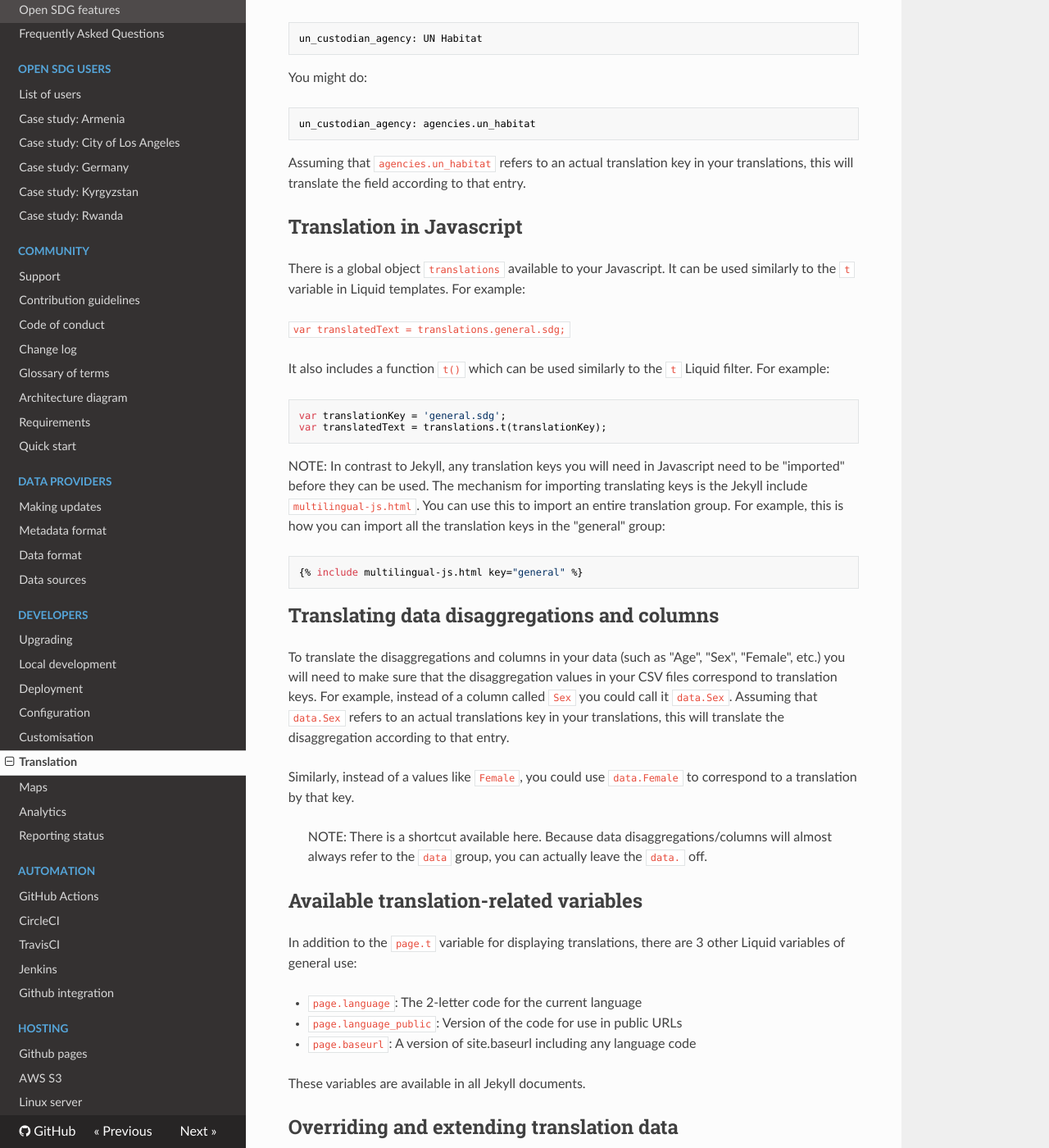
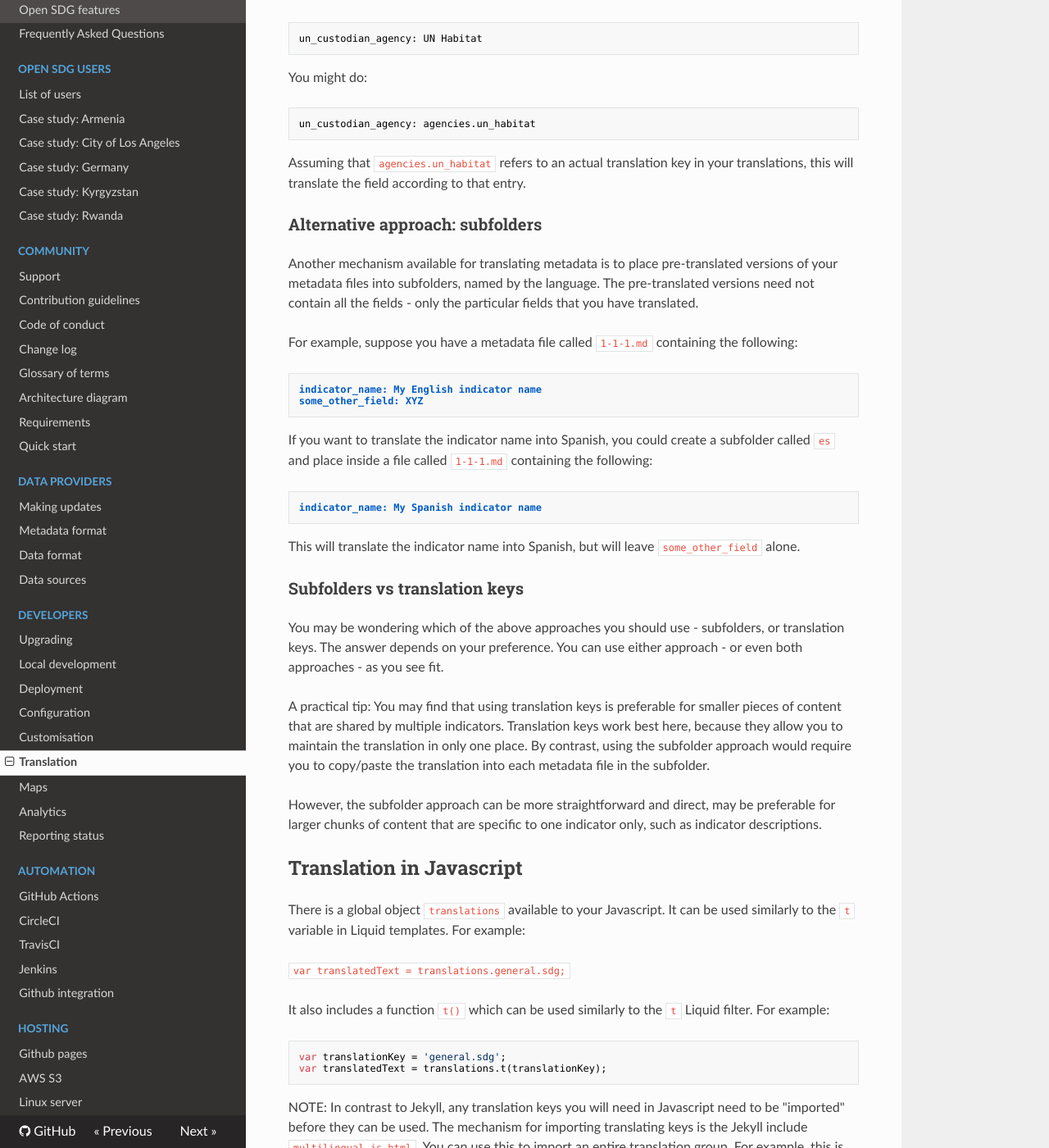
Before and after one commit to open-sdg/open-sdg, an MkDocs documentation site: the page built from docs/translation.md, in a window 1280 px wide and 1400 px high, scrolled down 1869 px. Shown: the whole window at 82% size. Built offline with MkDocs 1.6.1, drawn with Linux system fonts in a browser that asks for light colours; nearby versions of some CDN libraries; old or Windows-style settings are respelled for this version of MkDocs.

Commit message:
Docs and testing for the subfolder approach with translated builds

````diff
--- a/docs/translation.md
+++ b/docs/translation.md
@@ -65,6 +65,33 @@ un_custodian_agency: agencies.un_habitat
 
 Assuming that `agencies.un_habitat` refers to an actual translation key in your translations, this will translate the field according to that entry.
 
+### Alternative approach: subfolders
+
+Another mechanism available for translating metadata is to place pre-translated versions of your metadata files into subfolders, named by the language. The pre-translated versions need not contain all the fields - only the particular fields that you have translated.
+
+For example, suppose you have a metadata file called `1-1-1.md` containing the following:
+
+```
+indicator_name: My English indicator name
+some_other_field: XYZ
+```
+
+If you want to translate the indicator name into Spanish, you could create a subfolder called `es` and place inside a file called `1-1-1.md` containing the following:
+
+```
+indicator_name: My Spanish indicator name
+```
+
+This will translate the indicator name into Spanish, but will leave `some_other_field` alone.
+
+### Subfolders vs translation keys
+
+You may be wondering which of the above approaches you should use - subfolders, or translation keys. The answer depends on your preference. You can use either approach - or even both approaches - as you see fit.
+
+A practical tip: You may find that using translation keys is preferable for smaller pieces of content that are shared by multiple indicators. Translation keys work best here, because they allow you to maintain the translation in only one place. By contrast, using the subfolder approach would require you to copy/paste the translation into each metadata file in the subfolder.
+
+However, the subfolder approach can be more straightforward and direct, may be preferable for larger chunks of content that are specific to one indicator only, such as indicator descriptions.
+
 ## Translation in Javascript
 
 There is a global object `translations` available to your Javascript. It can be used similarly to the `t` variable in Liquid templates. For example:
````
Also changed, not shown: 6 other files.
